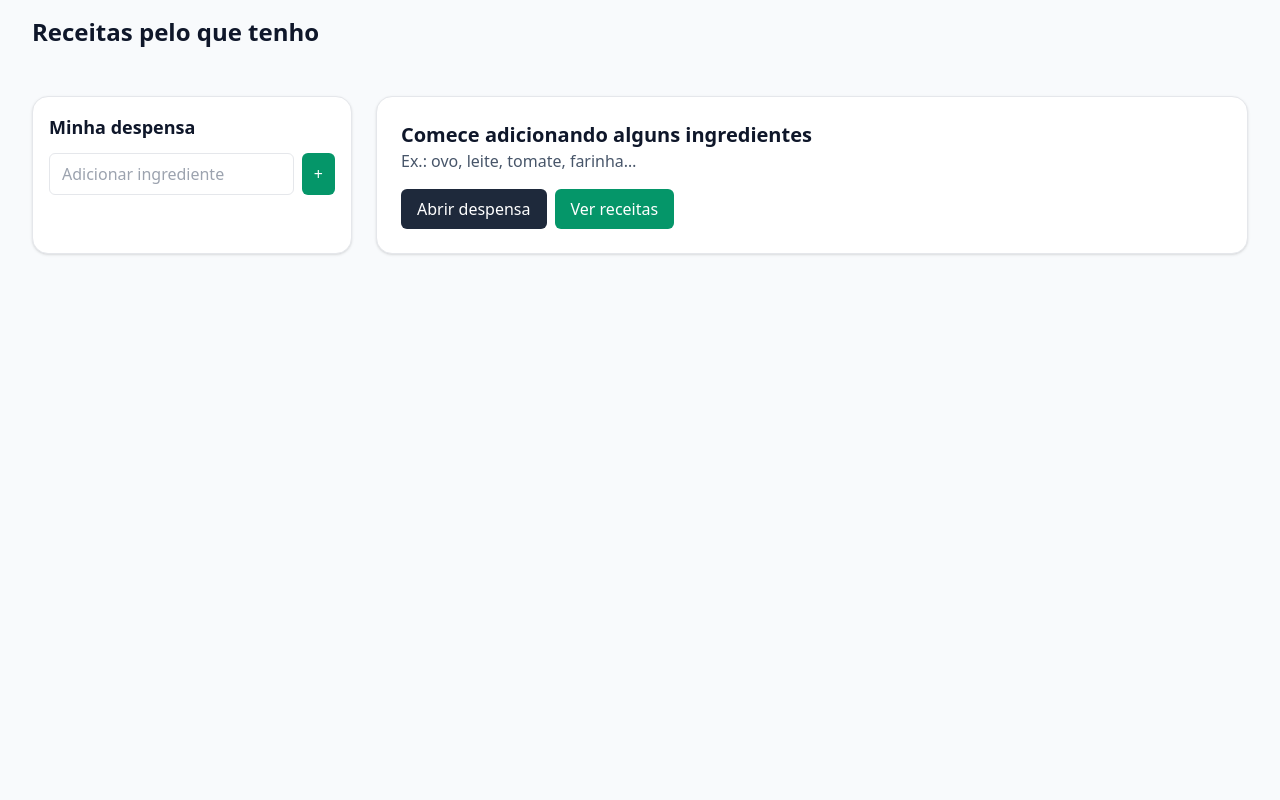
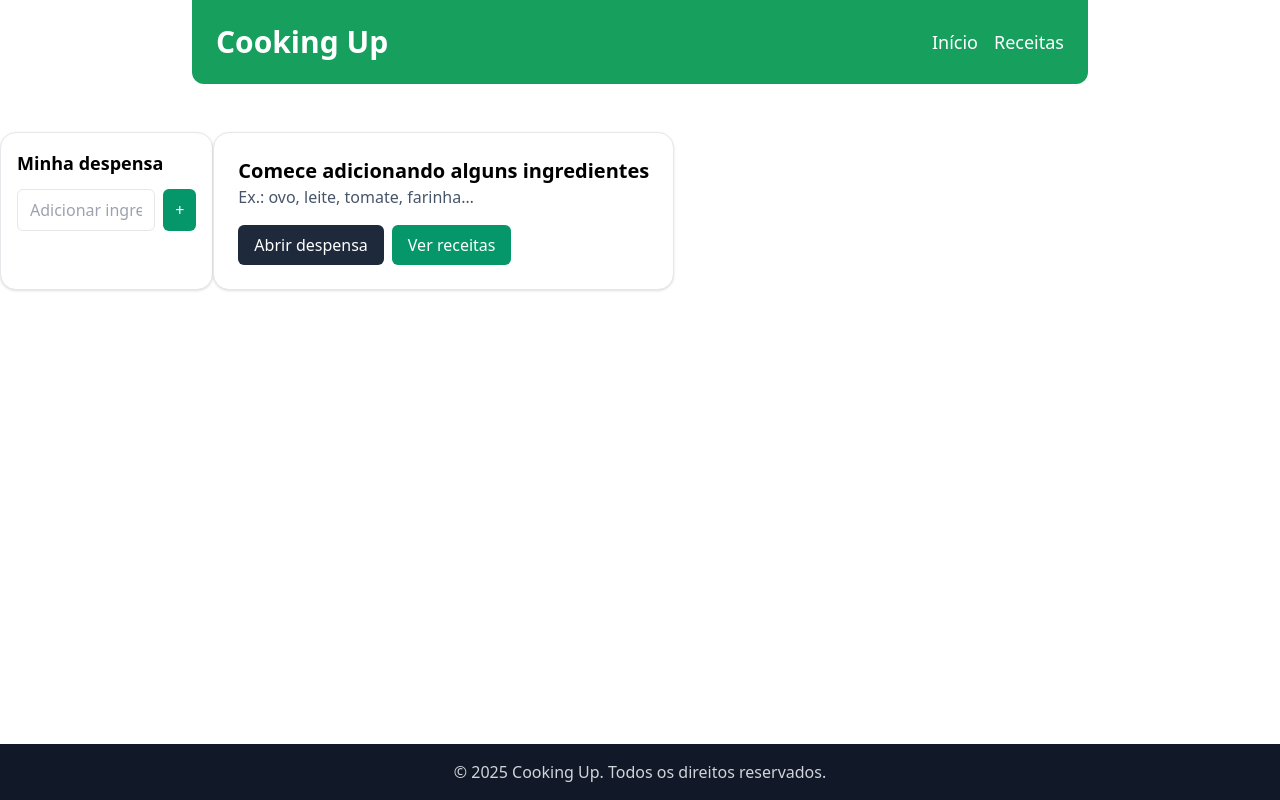
Before and after one commit to gabrieldias102/cooking-up, a Nuxt app: page / in a window 1280 px wide. Built offline with nearby package versions, Linux system fonts and the light colour scheme.

Commit message:
feat: adicionando navBar e Footer, criando css global

```diff
--- a/app/app.vue
+++ b/app/app.vue
@@ -1,13 +1,5 @@
 <template>
-  <div class="min-h-screen bg-slate-50 text-slate-900">
-    <header class="mx-auto max-w-7xl px-4 py-4 md:px-8">
-      <h1 class="text-2xl font-semibold">Receitas pelo que tenho</h1>
-    </header>
-    <div
-      class="mx-auto grid max-w-7xl gap-6 p-4 md:grid-cols-[320px_1fr] md:p-8"
-    >
-      <PantrySidebar class="hidden md:block" />
-      <NuxtPage />
-    </div>
-  </div>
+  <NuxtLayout>
+    <NuxtPage />
+  </NuxtLayout>
 </template>
--- /dev/null
+++ b/app/assets/global.css
@@ -0,0 +1,18 @@
+@tailwind base;
+@tailwind components;
+@tailwind utilities;
+
+@layer utilities {
+  .fancy-link {
+    @apply relative font-medium text-lg transition-all duration-300 hover:cursor-pointer hover:text-xl;
+  }
+
+  .fancy-link::after {
+    content: "";
+    @apply absolute left-1/2 bottom-0 h-[2px] w-0 -translate-x-1/2 bg-current transition-all duration-300;
+  }
+
+  .fancy-link:hover::after {
+    @apply w-full;
+  }
+}
--- /dev/null
+++ b/app/components/ui/Footer.vue
@@ -0,0 +1,5 @@
+<template>
+  <footer class="bg-gray-900 text-gray-300 py-4 text-center mt-auto">
+    <div>© 2025 Cooking Up. Todos os direitos reservados.</div>
+  </footer>
+</template>
--- /dev/null
+++ b/app/components/ui/Navbar.vue
@@ -0,0 +1,20 @@
+<template>
+  <nav
+    class="bg-primaryDark text-white p-6 max-h-24 flex items-center justify-between mx-48 rounded-b-xl"
+  >
+    <div
+      href="/"
+      class="font-bold text-3xl hover:cursor-pointer hover:text-4xl transition-all duration-300"
+    >
+      Cooking Up
+    </div>
+    <ul class="flex gap-4">
+      <li>
+        <a href="/" class="fancy-link">Início</a>
+      </li>
+      <li>
+        <a href="/receitas" class="fancy-link">Receitas</a>
+      </li>
+    </ul>
+  </nav>
+</template>
--- /dev/null
+++ b/app/layouts/default.vue
@@ -0,0 +1,15 @@
+<template>
+  <div class="flex flex-col min-h-screen">
+    <Navbar />
+    <main class="flex flex-row my-12">
+      <PantrySidebar class="hidden md:block w-1/6" />
+      <slot class="w-4/6" />
+    </main>
+    <Footer />
+  </div>
+</template>
+
+<script setup lang="ts">
+import Navbar from "~/components/ui/Navbar.vue";
+import Footer from "~/components/ui/Footer.vue";
+</script>
--- a/app/pages/index.vue
+++ b/app/pages/index.vue
@@ -1,4 +1,5 @@
 <script setup lang="ts">
+definePageMeta({ layout: "default" });
 import { usePantry } from "../../stores/pantry";
 import { useRecipes } from "../../stores/recipes";
 
--- a/nuxt.config.ts
+++ b/nuxt.config.ts
@@ -4,6 +4,7 @@ export default defineNuxtConfig({
     ["@pinia/nuxt", { autoImports: ["defineStore"] }],
     "@vueuse/nuxt",
   ],
+  css: ["~/assets/global.css"],
   devtools: { enabled: true },
   typescript: { strict: true, typeCheck: true },
   app: { head: { title: "CookingUp" } },
--- a/package.json
+++ b/package.json
@@ -24,6 +24,7 @@
     "@nuxtjs/tailwindcss": "^6.14.0",
     "@types/node": "^24.6.2",
     "prisma": "^6.16.3",
-    "typescript": "^5.9.3"
+    "typescript": "^5.9.3",
+    "vue-tsc": "^3.1.0"
   }
 }
--- a/tailwind.config.js
+++ b/tailwind.config.js
@@ -5,6 +5,18 @@ module.exports = {
     "./pages/**/*.vue",
     "./app.vue",
   ],
-  theme: { extend: {} },
+  theme: {
+    extend: {
+      colors: {
+        primary: "#1FCC79",
+        primaryDark: "#17A05D",
+        secondary: "#FF6464",
+        tertiary: "#3B82F6",
+        text: "#2E3E5C",
+        textClear: "#9FA5C0",
+        form: "#F4F5F7",
+      },
+    },
+  },
   plugins: [],
 };
```
Also changed, not shown: 1 other file (tests, documents, lock files or other folders).
